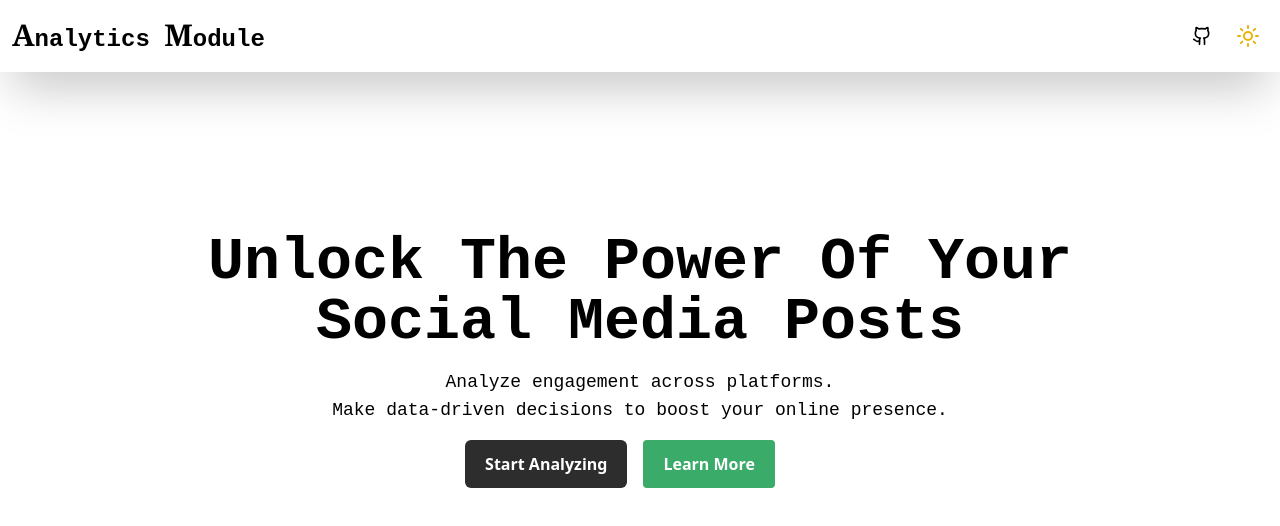
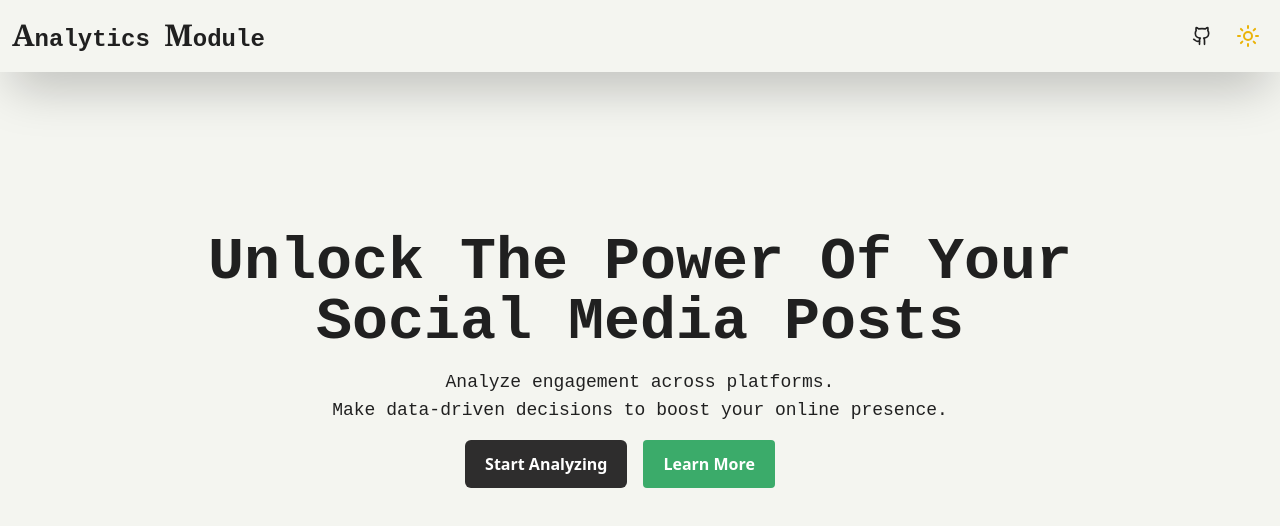
Before and after one commit to kunstewi/Analytics-Module, a React (Vite) app: page / in a window 1280 px wide. Shown: the top 526 px of the page. Built offline with nearby package versions, Linux system fonts and the light colour scheme.

Commit message:
created root for targetting all components

```diff
--- a/src/styles/theme.css
+++ b/src/styles/theme.css
@@ -1,19 +1,36 @@
-.light-theme {
+:root {
   --background: #f4f5f0;
   --text: #202020;
   --primary: #007bff;
+}
+
+body[data-theme='light'] {
+  --background: #f4f5f0;
+  --text: #202020;
+  --primary: #007bff;
+}
+
+body[data-theme='dark'] {
+  --background: #202020;
+  --text: #f4f5f0;
+  --primary: #4dabf7;
+}
+
+/* This ensures all components inherit theme colors */
+body {
   background-color: var(--background);
   color: var(--text);
   transition: all 0.3s ease;
 }
 
-.dark-theme {
-  --background: #202020;
-  --text: #f4f5f0;
-  --primary: #4dabf7;
+/* This will target all components */
+#root,
+#root > div,
+.signin-component,
+.other-components {
   background-color: var(--background);
   color: var(--text);
-  transition: all 0.3s ease;
+  min-height: 100vh;
 }
 
 textarea {
@@ -39,3 +56,7 @@ textarea {
 .chapter-navigation li {
   margin-bottom: 0.5rem;
 }
+
+button {
+  color: var(--button-text);
+}
```
